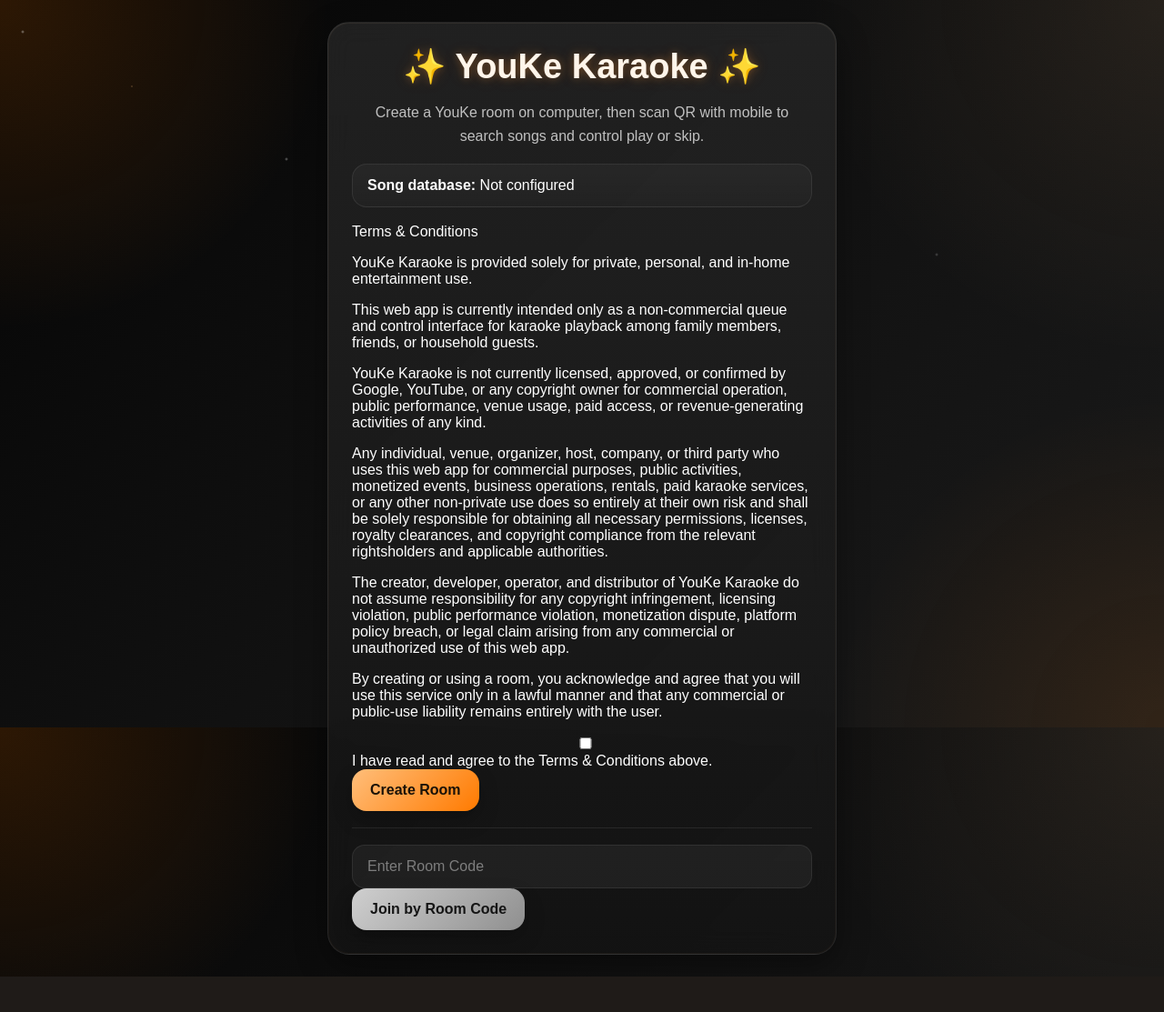
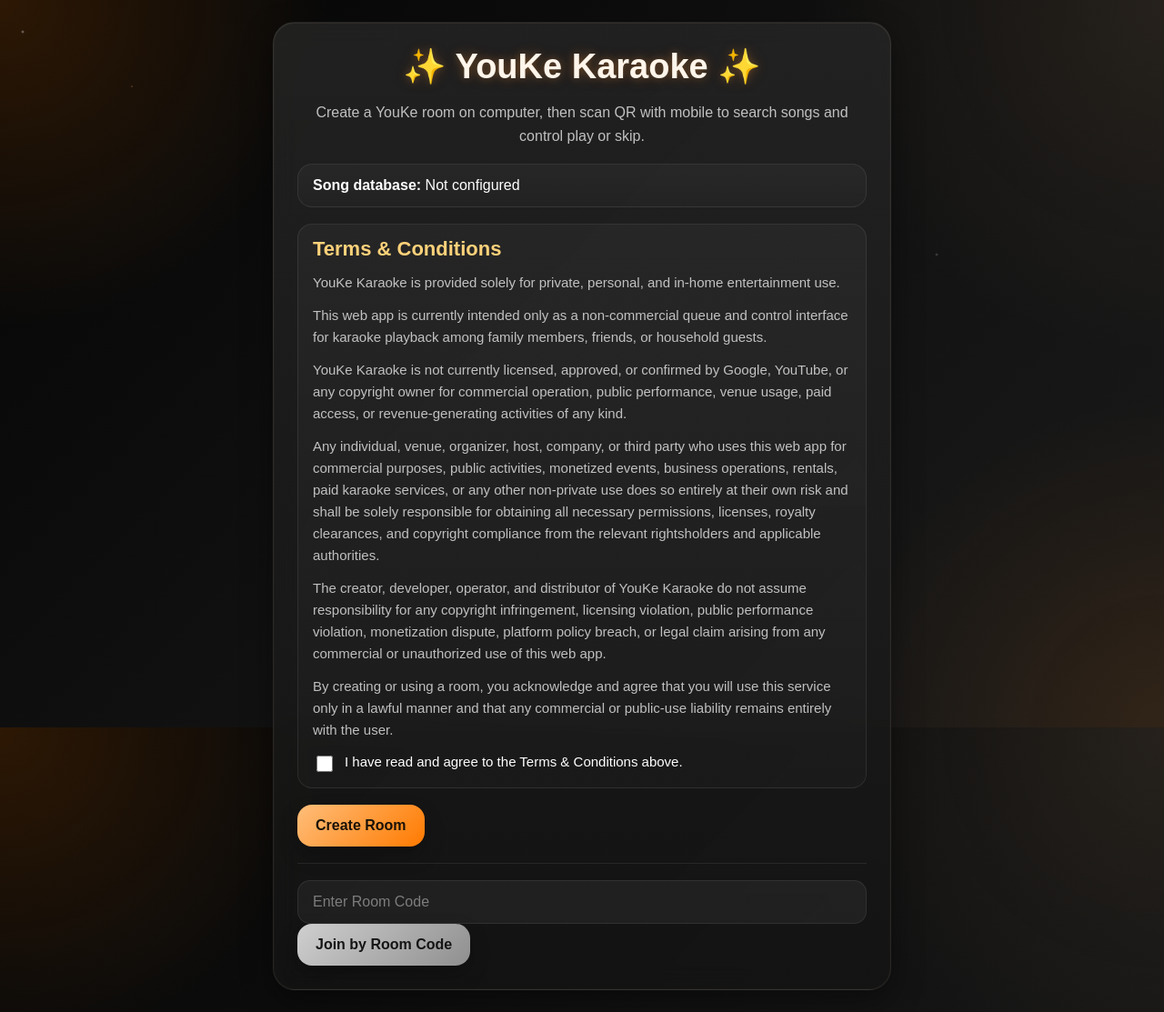
Before and after one commit to Kanasezt/youke, a Flask app: page / in a window 1280 px wide. Shown: the whole page at 91% size. Before the commit the page ends 1074 px from the top, so only its background shows below. Run offline with Flask 3, Linux system fonts and the light colour scheme; some libraries are stand-ins or nearby versions.

Commit message:
Update style.css

```diff
--- a/static/style.css
+++ b/static/style.css
@@ -87,7 +87,7 @@ body.fantasy-bg {
 
 .narrow {
     width: 100%;
-    max-width: 560px;
+    max-width: 680px;
 }
 
 .glow-title {
@@ -106,7 +106,8 @@ body.fantasy-bg {
     margin-bottom: 18px;
 }
 
-.info-box {
+.info-box,
+.terms-box {
     background: linear-gradient(
         180deg,
         rgba(255,255,255,0.04),
@@ -116,6 +117,36 @@ body.fantasy-bg {
     border-radius: 16px;
     padding: 14px 16px;
     margin: 16px 0 18px;
+}
+
+.terms-title {
+    font-size: 22px;
+    font-weight: bold;
+    color: var(--gold);
+    margin-bottom: 12px;
+}
+
+.terms-content p {
+    margin: 0 0 12px;
+    line-height: 1.6;
+    color: var(--text-soft);
+    font-size: 15px;
+}
+
+.terms-check {
+    display: flex;
+    gap: 10px;
+    align-items: flex-start;
+    margin-top: 14px;
+    color: var(--white);
+    font-size: 15px;
+}
+
+.terms-check input {
+    width: 18px;
+    height: 18px;
+    margin-top: 2px;
+    flex-shrink: 0;
 }
 
 .small {
```
Also changed, not shown: other parts of static/style.css (+46 -31 lines).
